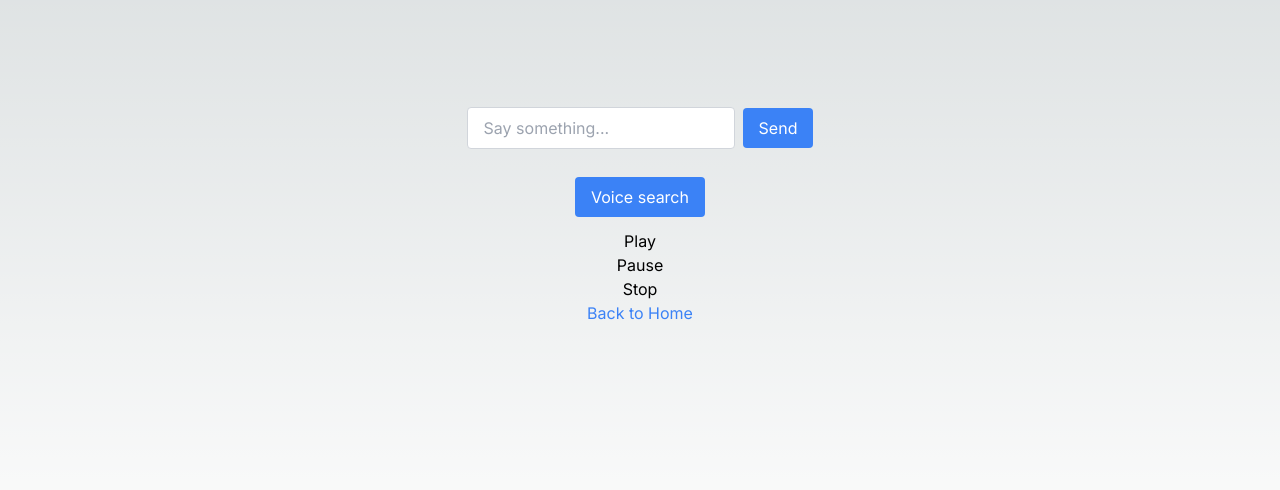
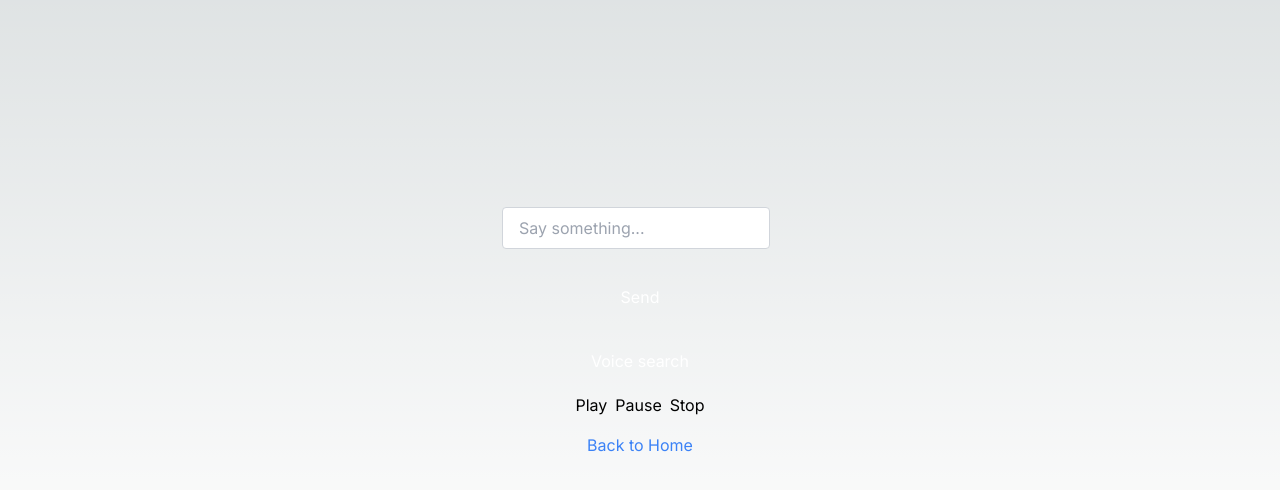
Before and after one commit to ryanfleming99/aibuddy, a Next.js app: page /buddy in a window 1280 px wide. Shown: the part 184-674 px from the top of the page. Built offline with nearby package versions, Linux system fonts and the light colour scheme.

Commit message:
styling updates

```diff
--- a/src/app/buddy/page.js
+++ b/src/app/buddy/page.js
@@ -114,37 +114,47 @@ export default function Home() {
   }
 
   return (
-    <div className="flex flex-col items-center justify-center min-h-screen">
-      <form onSubmit={handleSubmit} className="mb-4">
+    <div className="flex flex-col items-center justify-center min-h-screen px-4">
+      <div className="w-full h-48 flex items-center justify-center">
+        {error && <p className="text-red-500 mt-4">Error: {error.message}</p>}{" "}
+        {/* Display error message if error state is set */}
+        <div className="w-full md:w-1/4 bg-transparent rounded-lg flex justify-center">
+          {response && (
+            <p className="text-white text-wrap break-normal">{response}</p>
+          )}
+        </div>
+      </div>
+      <form onSubmit={handleSubmit} className="mb-4 w-full md:w-auto m-10">
         <input
           type="text"
           value={speech}
           onChange={e => setSpeech(e.target.value)}
           placeholder="Say something..."
-          className="border text-black border-gray-300 rounded px-4 py-2 mr-2 focus:outline-none focus:border-blue-500"
+          className="border border-gray-300 rounded px-4 py-2 mr-2 focus:outline-none focus:border-blue-500 w-full md:w-auto"
         />
+      </form>
       <button
         type="submit"
-          className="bg-blue-500 text-white px-4 py-2 rounded hover:bg-blue-600 focus:outline-none focus:bg-blue-600"
+        className="w-1/4 m-3 text-white px-4 py-2 rounded hover:bg-blue-600 focus:outline-none focus:bg-blue-600"
       >
         Send
       </button>
-      </form>
       <button
         onClick={handleSpeechSearch}
-        className="m-3 bg-blue-500 text-white px-4 py-2 rounded hover:bg-blue-600 focus:outline-none focus:bg-blue-600"
+        className="w-1/4 m-3  text-white px-4 py-2 rounded hover:bg-blue-600 focus:outline-none focus:bg-blue-600"
       >
         Voice search
       </button>
-      <button ref={inputRef} className="playButton" onClick={handlePlay}>
+      <div className="flex ">
+        <button ref={inputRef} className="playButton mr-2" onClick={handlePlay}>
           {isPaused ? "Resume" : "Play"}
         </button>
-      <button onClick={handlePause}>Pause</button>
+        <button onClick={handlePause} className="mr-2">
+          Pause
+        </button>
         <button onClick={handleStop}>Stop</button>
-      {error && <p className="text-red-500">Error: {error.message}</p>}{" "}
-      {/* Display error message if error state is set */}
-      {response && <p className="text-green-500">{response}</p>}
-      <Link href="/" className="text-blue-500 hover:underline">
+      </div>
+      <Link href="/" className="text-blue-500 hover:underline mt-4">
         Back to Home
       </Link>
     </div>
```
Lines whose indentation alone changed are shown as unchanged.
